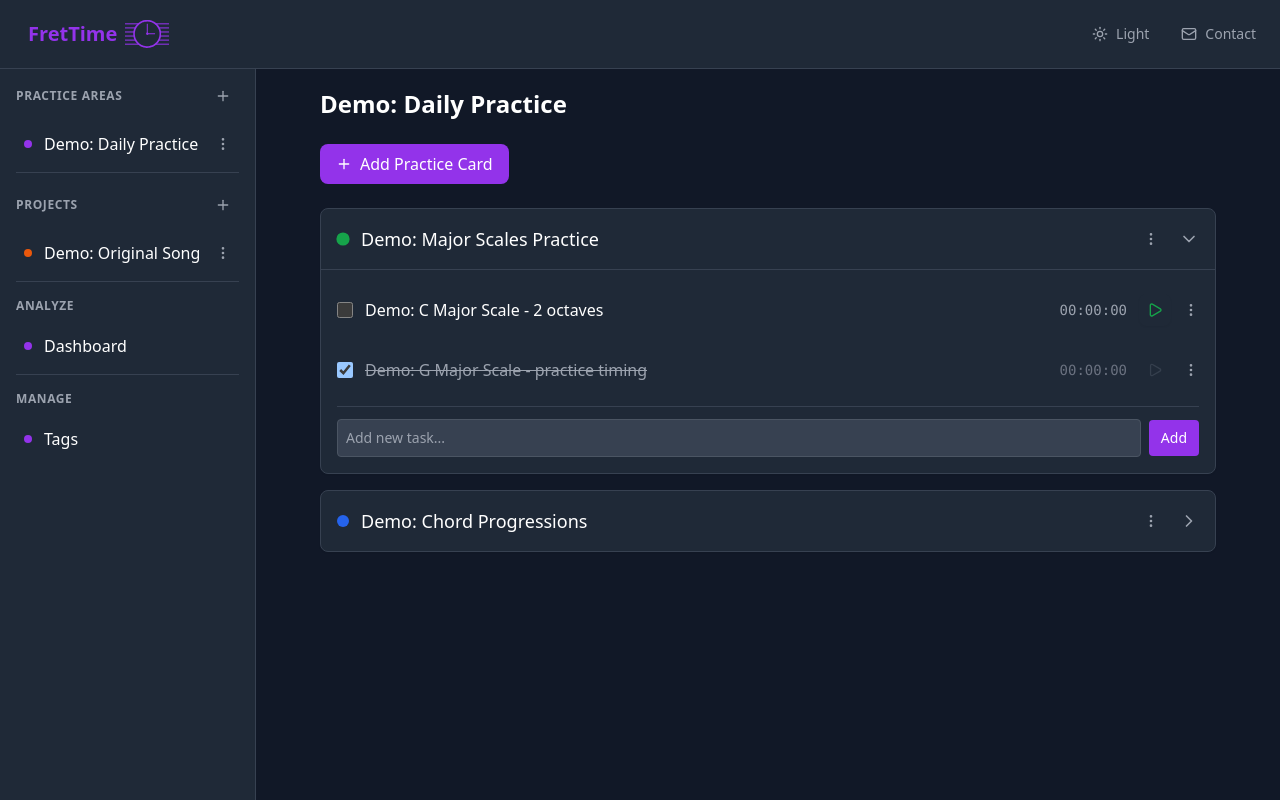
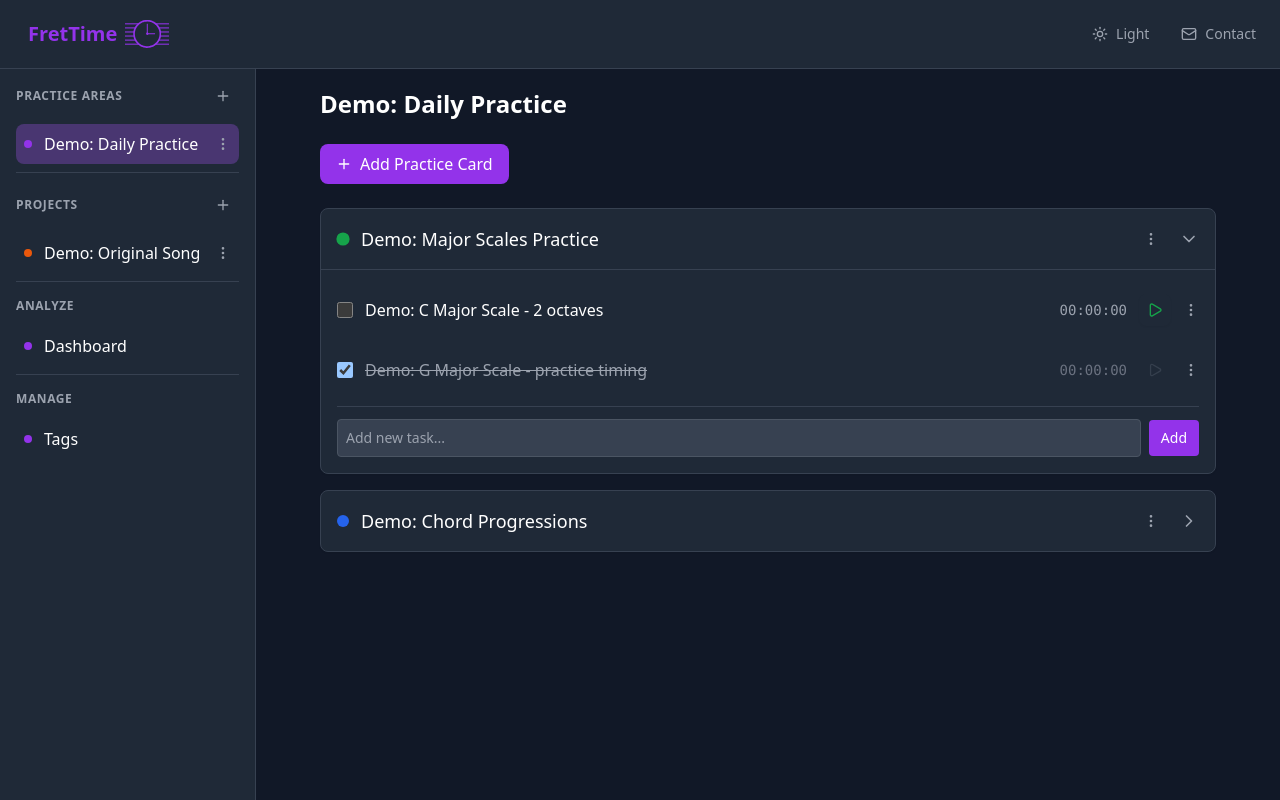
Before and after one commit to stcybrdgs/fretplan, a Next.js app: page / in a window 1280 px wide. Built offline with nearby package versions, Linux system fonts and the light colour scheme.

Commit message:
fixed bug affecting initialization of mock data and renamed  key on localStorage to make domain collisions unlikely with keys pushed by other apps

```diff
--- a/src/app/page.tsx
+++ b/src/app/page.tsx
@@ -449,10 +449,9 @@ export default function Home() {
   }
 
   // Get active area data (either practice area or project)
-  const activePracticeArea =
-    practiceAreas.find(
-      (area: PracticeArea) => area.id === activePracticeAreaId
-    ) || practiceAreas[0]
+  const activePracticeArea = practiceAreas.find(
+    (area: PracticeArea) => area.id === activePracticeAreaId
+  )
   const activeProject = projects.find(
     (project: ProjectArea) => project.id === activeProjectId
   )
--- a/src/app/providers.tsx
+++ b/src/app/providers.tsx
@@ -8,6 +8,7 @@ export function Providers({ children }: { children: React.ReactNode }) {
       attribute='class'
       defaultTheme='dark' // Set dark as default
       enableSystem={false} // Disable system preference detection
+      storageKey='frettime-theme' // custom key to avoid domain clashes on localStorage
       disableTransitionOnChange={false}
     >
       {children}
--- a/src/store/useAppStore.ts
+++ b/src/store/useAppStore.ts
@@ -170,7 +170,7 @@ export const useAppStore = create<AppState>()(
     (set) =>
       ({
         // Initial state
-        activePracticeAreaId: 'daily-practice',
+        activePracticeAreaId: 'demo-daily-practice',
         activeProjectId: null,
         activeView: 'practice-area',
         isSidebarOpen: false,
```
